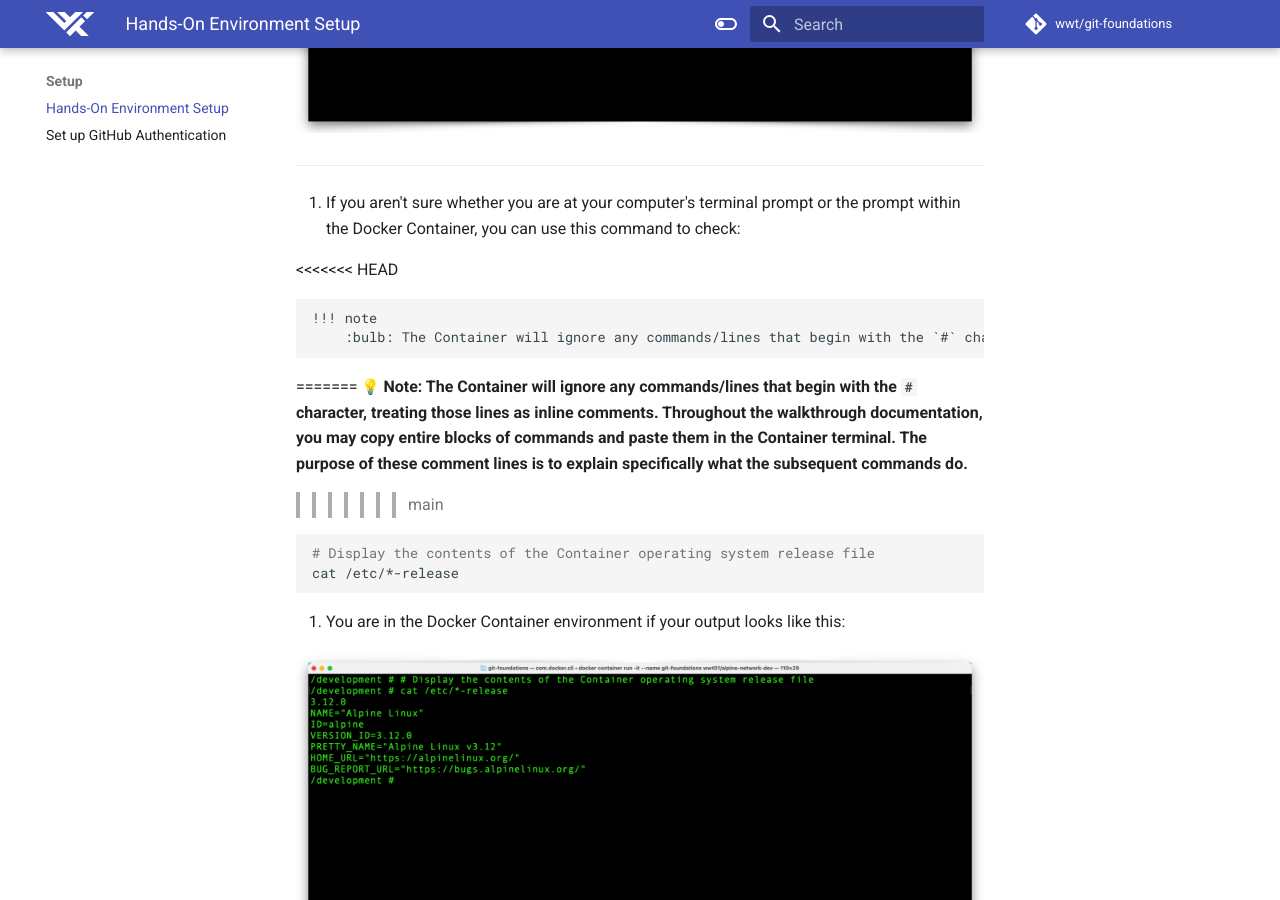
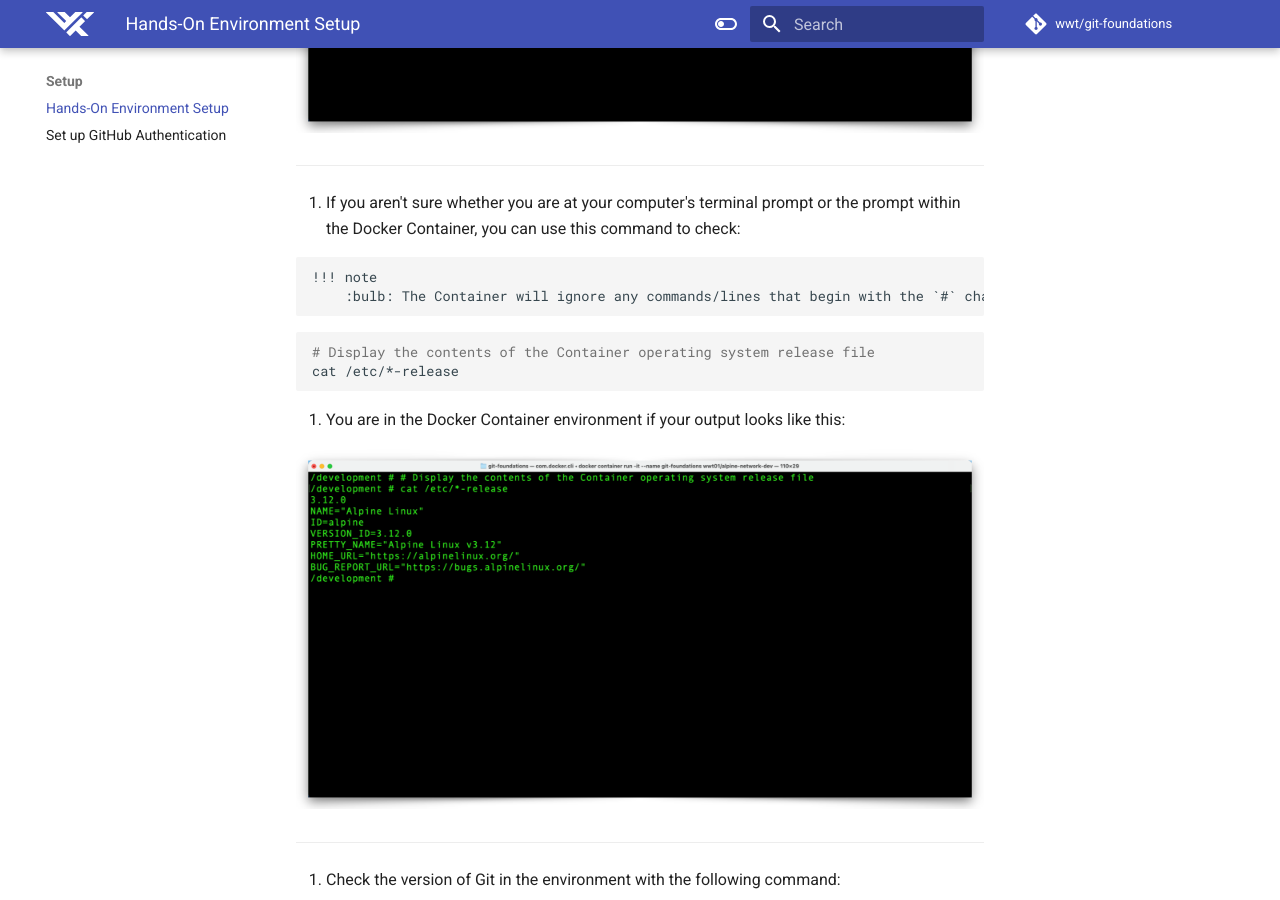
Before and after one commit to wwt/git-foundations, an MkDocs documentation site: the page built from docs/sections/section_1.md, in a window 1280 px wide and 900 px high, scrolled down 2226 px. Built offline with MkDocs 1.6.1 and Material for MkDocs 9.7.7, drawn with Linux system fonts in a browser that asks for light colours; emoji names are drawn with the system emoji font; comment, search, counter and statistics services are not loaded; some of the changed text lies outside the part shown.

````diff
--- a/docs/sections/section_1.md
+++ b/docs/sections/section_1.md
@@ -47,14 +47,10 @@
 
 2. If you aren't sure whether you are at your computer's terminal prompt or the prompt within the Docker Container, you can use this command to check:
 
-<<<<<<< HEAD
 ```
 !!! note
     :bulb: The Container will ignore any commands/lines that begin with the `#` character, treating those lines as inline comments.  Throughout the walkthrough documentation, you may copy entire blocks of commands and paste them in the Container terminal.  These purpose of these comment lines is to explain specifically what the subsequent commands do.
 ```
-=======
-:bulb: **Note: The Container will ignore any commands/lines that begin with the `#` character, treating those lines as inline comments.  Throughout the walkthrough documentation, you may copy entire blocks of commands and paste them in the Container terminal.  The purpose of these comment lines is to explain specifically what the subsequent commands do.**
->>>>>>> main
 
 ```shell
 # Display the contents of the Container operating system release file
@@ -81,14 +77,10 @@
 
 Here is a quick reference for some other Docker commands which will help you manage your Git hands-on environment:
 
-<<<<<<< HEAD
 ```
 !!! note
     :warning: Run these commands from your local terminal shell (Windows PowerShell, macOS Terminal, etc.) and not from within the Docker container shell.
 ```
-=======
-:bulb: **Note: Run these commands from your local terminal shell (Windows PowerShell, macOS Terminal, etc.), not from within the Docker container shell.**
->>>>>>> main
 
 ```shell
 control + d (key sequence) # Stops your Container and returns you to your terminal prompt
````
Also changed, not shown: docs/sections/section_3.md (+0 -4 lines), docs/sections/section_4.md (+0 -4 lines), docs/sections/section_5.md (+0 -4 lines), docs/sections/section_7.md (+0 -4 lines).
